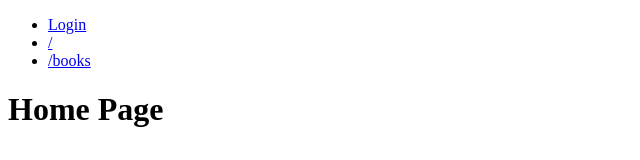
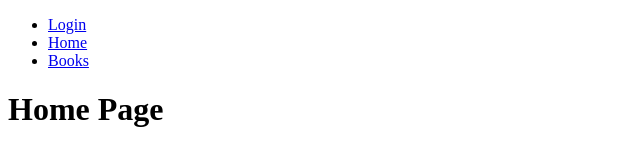
Before and after one commit to siemah/heros-microservice, a React app in the folder booksapp/web app/: page / in a window 1280 px wide. Shown: the top 160 px of the page, without its empty margins (0-640 px from the left). Built offline with nearby package versions, Linux system fonts and the light colour scheme; the HTML template or start-up script is replaced by a standard one.

Commit message:
display path name

```diff
--- a/booksapp/web app/src/shared/components/widgets/HeaderMenu.js
+++ b/booksapp/web app/src/shared/components/widgets/HeaderMenu.js
@@ -5,9 +5,9 @@ import AuthContext from '../context/auth';
 
 const HeaderMenu = () => {
   const _authContext = React.useContext(AuthContext);
-  const linksList = routes.map(({path}) => (
+  const linksList = routes.map(({path, name}) => (
     !path.includes('login') &&
-    <li key={path}><NavLink to={path}>{path}</NavLink></li>
+    <li key={path}><NavLink to={path}>{name}</NavLink></li>
   ));
   return (
     <nav>
```
